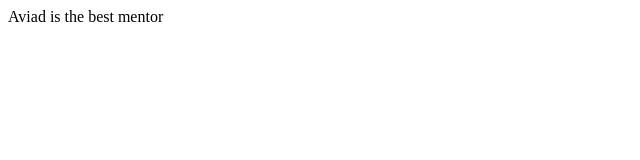
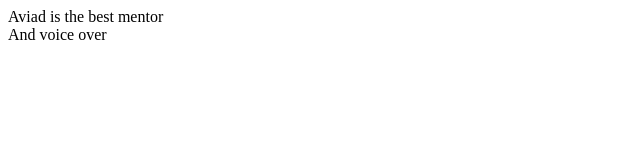
Before and after one commit to Aviad204/aug-test, a plain HTML site: page index.html in a window 1280 px wide. Shown: the full height of the page, 0-640 px from the left. Drawn offline with Linux system fonts and the light colour scheme.

Commit message:
adding voice over section

```diff
--- a/index.html
+++ b/index.html
@@ -9,6 +9,7 @@
 
 <body>
     <div>Aviad is the best mentor</div>
+    <div>And voice over</div>
 </body>
 
 </html>
```
